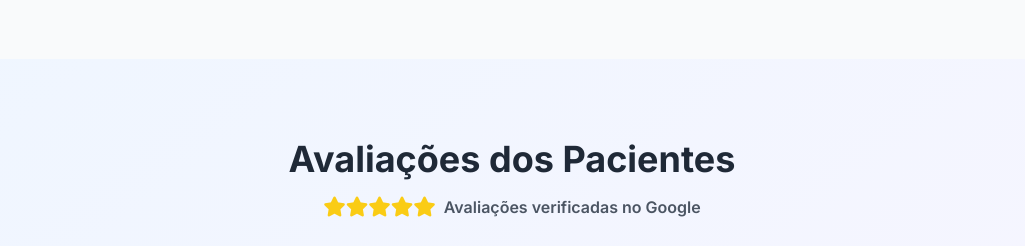
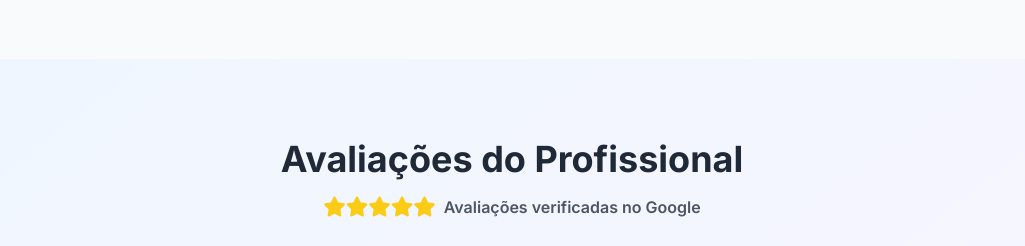
Before and after one commit to pedroalmeidapsi/agendamentos, a plain HTML site: page index.html in a window 1280 px wide. Shown: the part 3920-4166 px from the top of the page, without its empty margins (128-1153 px from the left). Drawn offline with nearby package versions, Linux system fonts and the light colour scheme.

```diff
--- a/index.html
+++ b/index.html
@@ -332,7 +332,7 @@
   <section id="avaliacoes" class="section-padding bg-gradient-to-br from-blue-50 to-purple-50">
    <div class="max-w-5xl mx-auto px-4 sm:px-6 lg:px-8">
     <div class="text-center mb-8">
-     <h2 class="text-4xl font-bold text-gray-800 mb-4">Avaliações dos Pacientes</h2>
+     <h2 class="text-4xl font-bold text-gray-800 mb-4">Avaliações do Profissional</h2>
      <div class="flex justify-center items-center gap-2">
       <div class="flex text-yellow-400 text-xl"><i class="fas fa-star"></i> <i class="fas fa-star"></i> <i class="fas fa-star"></i> <i class="fas fa-star"></i> <i class="fas fa-star"></i>
       </div><span class="text-gray-600 font-semibold">Avaliações verificadas no Google</span>
```
